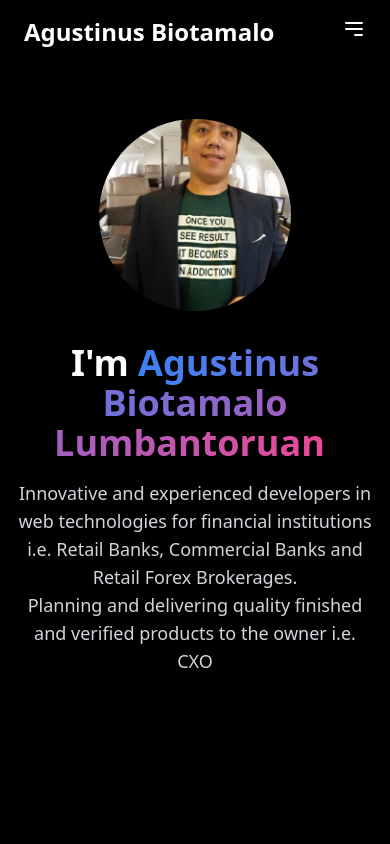
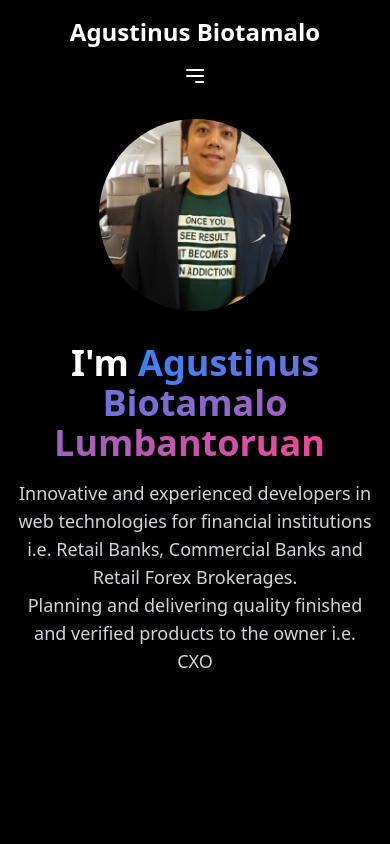
Before and after one commit to cryptorichyrich/aboutme, a React (Vite) app: page / in a window 390 px wide. Shown: the top 844 px of the page. Built offline with nearby package versions, Linux system fonts and the light colour scheme.

Commit message:
Update Navbar.jsx

```diff
--- a/src/components/Navbar.jsx
+++ b/src/components/Navbar.jsx
@@ -15,9 +15,14 @@ const Navbar = () => {
   const [isOpen, setIsOpen] = useState(false);
 
   return (
-    <><div id="home" style={{top:"0",width:"100%",height:"5px"}}></div><nav className="bg-black text-white fixed w-full z-10 top-0">
-      <div className="container mx-auto flex justify-between items-center py-4 px-6 md:px-16 lg:px-24">
-        <div className="text-2xl font-bold"><a href="/">Agustinus Biotamalo</a></div>
+    <><div id="home" style={{top:"0", width:"100%", height:"5px"}}></div>
+    <nav className="bg-black text-white fixed w-full z-10 top-0">
+      <div className="container mx-auto flex flex-col md:flex-row justify-between items-center py-4 px-6 md:px-16 lg:px-24">
+
+        {/* Brand name */}
+        <div className="text-2xl font-bold mb-4 md:mb-0">
+          <a href="/">Agustinus Biotamalo</a>
+        </div>
 
         {/* Hamburger button */}
         {!isOpen && (
@@ -31,7 +36,7 @@ const Navbar = () => {
         )}
 
         {/* Menu items */}
-        <div className={`flex-col items-center md:flex-row md:flex md:items-center md:space-x-6 space-y-4 md:space-y-0 ${isOpen ? 'flex' : 'hidden'} md:block`}>
+        <div className={`flex flex-col items-center md:flex-row md:items-center md:space-x-6 space-y-4 md:space-y-0 ${isOpen ? 'flex' : 'hidden'} md:block`}>
           <a href="#home" className="hover:text-gray-400 text-center" onClick={() => setIsOpen(false)}>Home</a>
           <a href="#aboutMe" className="hover:text-gray-400 text-center" onClick={() => setIsOpen(false)}>About Me</a>
           <a href="#services" className="hover:text-gray-400 text-center" onClick={() => setIsOpen(false)}>Services</a>
@@ -42,7 +47,7 @@ const Navbar = () => {
             onClick={() => {
               handleClick('#contact');
               setIsOpen(false);
-            } }
+            }}
             className="bg-gradient-to-r from-blue-500 to-pink-500 px-4 py-2 rounded-full text-white transform transition-transform duration-300 hover:scale-105 text-center"
           >
             Whatsapp Me
@@ -61,7 +66,8 @@ const Navbar = () => {
           </button>
         )}
       </div>
-    </nav></>
+    </nav>
+    </>
   );
 };
 
```
